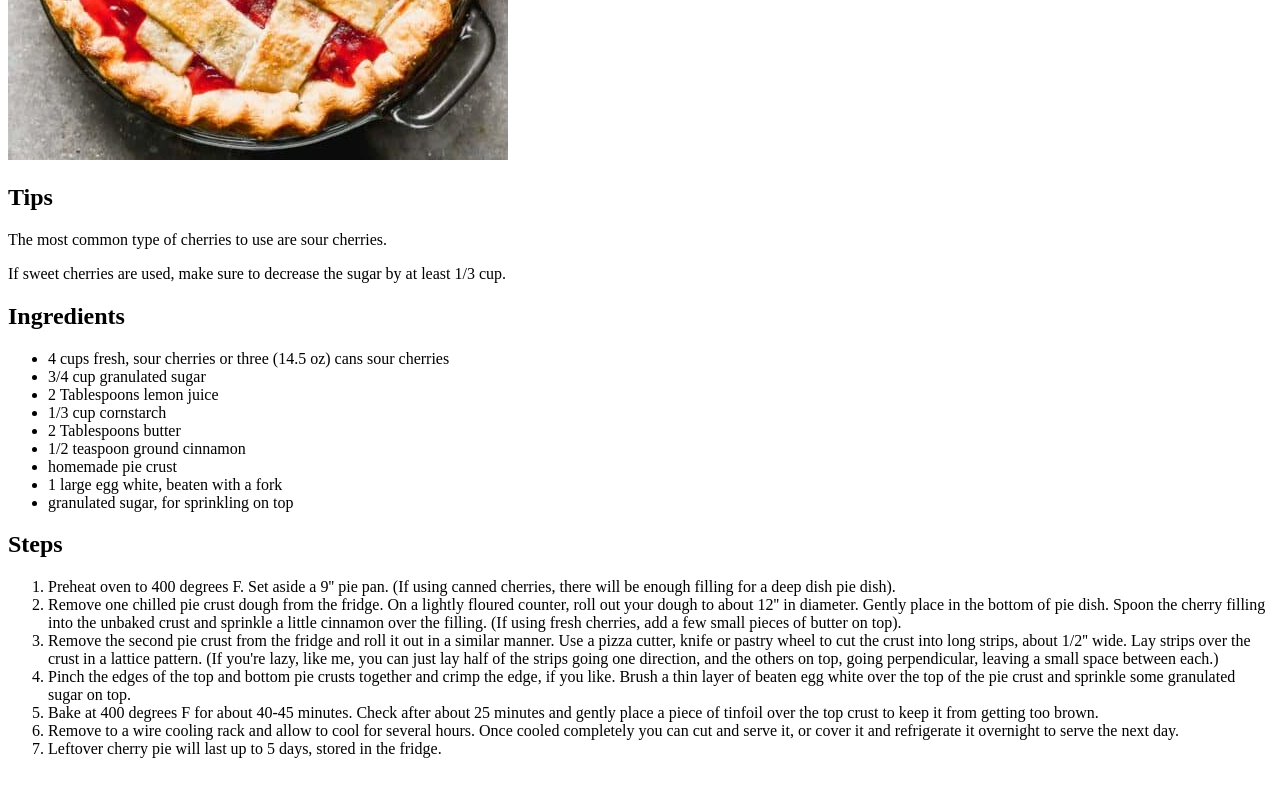
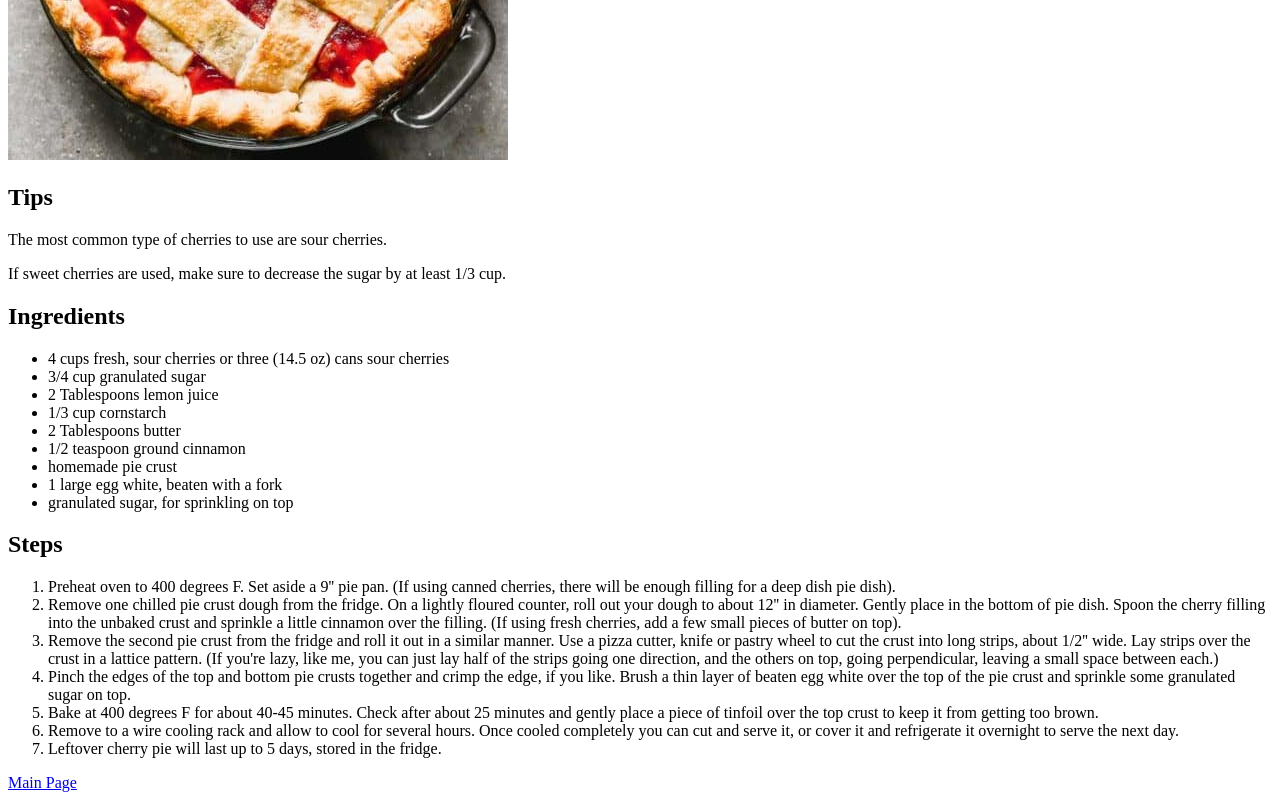
Before and after one commit to JordanGoff/odin-recipes, a plain HTML site: page recipes/cherry-pie.html in a window 1280 px wide. Shown: the part 420-1220 px from the top of the page. Before the commit the page ends 1194 px from the top, so only its background shows below. Drawn offline with Linux system fonts and the light colour scheme.

Commit message:
Link back to index.html
chili.html, spaghetti.html, and cherry-pie.html will all link back to
the main page: index.html.

```diff
--- a/recipes/cherry-pie.html
+++ b/recipes/cherry-pie.html
@@ -41,5 +41,8 @@
       <li>Remove to a wire cooling rack and allow to cool for several hours. Once cooled completely you can cut and serve it, or cover it and refrigerate it overnight to serve the next day.</li>
       <li>Leftover cherry pie will last up to 5 days, stored in the fridge.</li>
     </ol>
+
+    <!-- Link back to the main page. -->
+    <a href="../index.html">Main Page</a>
   </body>
 </html>
```
Also changed, not shown: recipes/chili.html (+3 -0 lines), recipes/spaghetti.html (+3 -0 lines).
